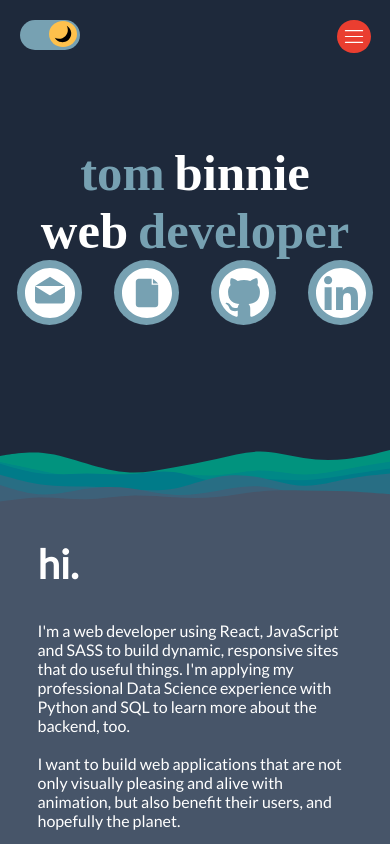
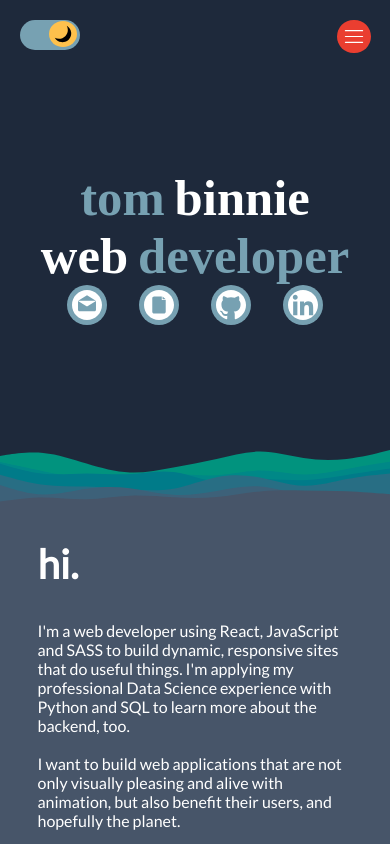
Before and after one commit to tbinnie/tomkotsu.github.io, a React (Create React App) app: page / in a window 390 px wide. Shown: the top 844 px of the page. Built offline with nearby package versions, Linux system fonts and the light colour scheme; a web font is replaced by a local one.

Commit message:
improve title readability

```diff
--- a/src/styles/App.scss
+++ b/src/styles/App.scss
@@ -292,6 +292,14 @@ a {
   margin: 0;
   padding: 0;
   display: inline-block;
+}
+
+.first-name {
+  padding-right: 30px;
+}
+
+.web-title {
+  padding-right: 30px;
 }
 
 .first-name,
@@ -642,8 +650,21 @@ hr {
     padding-right: 10px;
   }
 
+
   #dark .web-title {
     transition: background-color 0.5s ease;
+  }
+
+  .heroBtns {
+    a {
+      height: 40px;
+      width: 40px;
+    }
+
+    img {
+      height: 30px;
+      width: 30px;
+    }
   }
 
   .about__wrapper {
```
